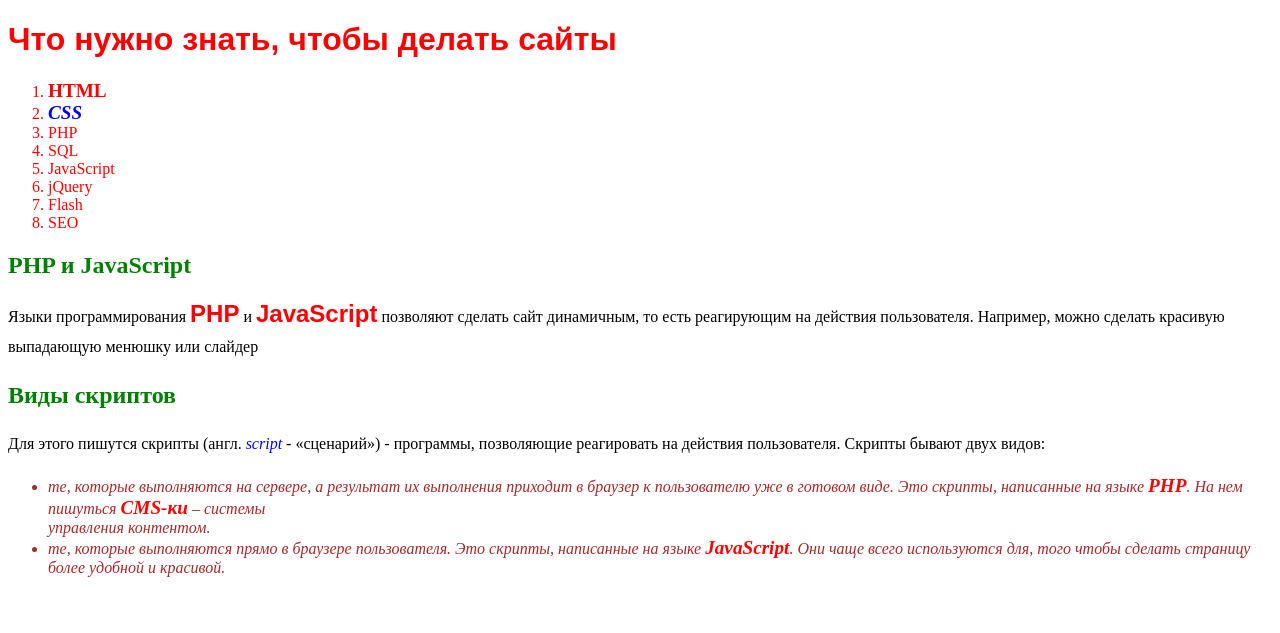
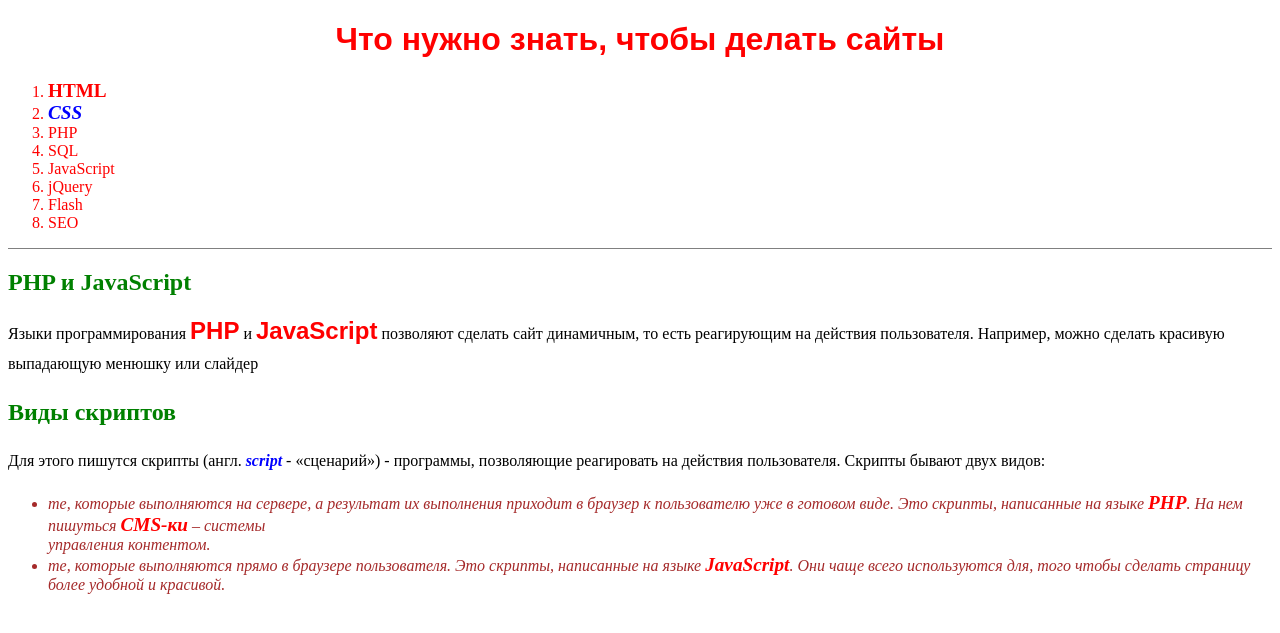
Before and after one commit to elenKhorishko/elen1002, a PHP site: page /homework3/CSS34.html in a window 1280 px wide. Shown: the top 633 px of the page. Run offline with PHP 8.4, Linux system fonts and the light colour scheme.

Commit message:
commit  lesson 3 вся домашка закончена

```diff
--- a/homework3/CSS.css
+++ b/homework3/CSS.css
@@ -1,7 +1,7 @@
 h1 {
     font-family: sans-serif;
     color: red;
-    text-align: -moz-left;
+    text-align: center;
 }
 
 ul {
@@ -24,8 +24,9 @@
     color: blue;
 }
 
-block em {
+block em  {
     color: blue;
+    font-weight: bold;
 }
 
 block strong {
@@ -43,11 +44,11 @@
     text-align: justify;
 }
 
+
 block {
-
-    text-align: text-align:justify;
+    text-align: justify;
     line-height: 30px;
-
+}
 
 
 
--- a/homework3/CSS34.html
+++ b/homework3/CSS34.html
@@ -30,7 +30,7 @@
 </block>
 <p>
 <h2>Виды скриптов</h2></p>
-<block>Для этого пишутся скрипты (англ. <em>script</em> - «сценарий») - программы, позволяющие  реагировать на действия пользователя. Скрипты бывают двух видов:</block>
+<block>Для этого пишутся скрипты (англ. <em> script</em> - «сценарий») - программы, позволяющие  реагировать на действия пользователя. Скрипты бывают двух видов:</block>
 <p>
 <ul><em>
     <li>те, которые выполняются на сервере, а результат их выполнения приходит в браузер к пользователю уже в готовом виде. Это скрипты, написанные на языке <strong>PHP</strong>. На нем пишуться <strong>CMS-ки</strong> – системы <br> управления контентом.</li>
```
